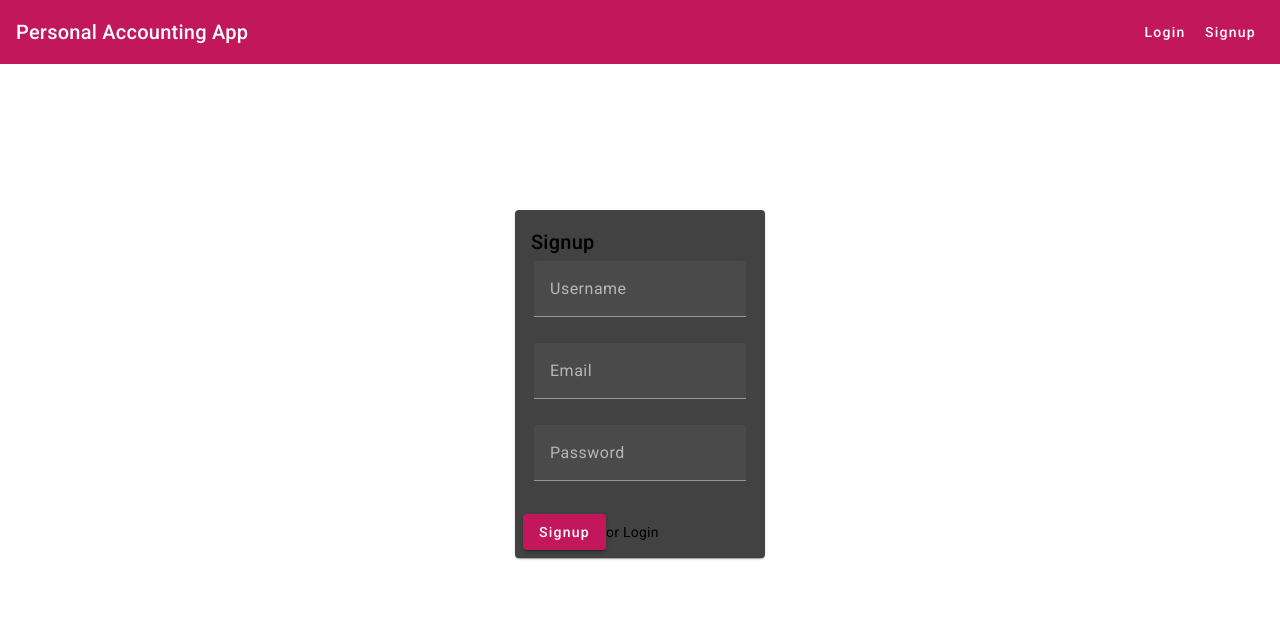
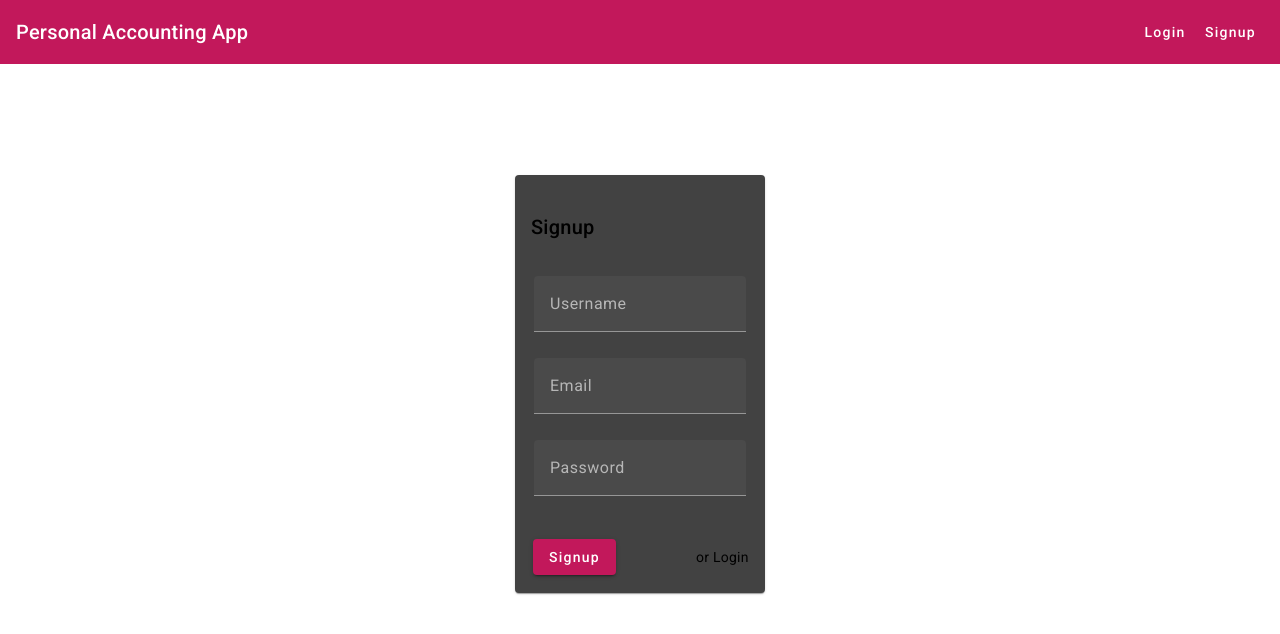
Before and after one commit to NiKoBoSTiCk/PersonalAccountingFrontend, an Angular app: page /signup in a window 1280 px wide. Shown: the top 634 px of the page. Built offline with nearby package versions, Linux system fonts and the light colour scheme.

Commit message:
final commit

```diff
--- a/src/app/components/login/login.component.css
+++ b/src/app/components/login/login.component.css
@@ -15,8 +15,8 @@
 
 .mat-card {
   display: flex;
-  justify-content: center; /* align horizontal */
-  align-items: center; /* align vertical */
+  justify-content: center;
+  align-items: center;
 }
 
 .mat-card-header {
--- a/src/app/components/signup/signup.component.css
+++ b/src/app/components/signup/signup.component.css
@@ -4,3 +4,25 @@
   justify-content: center;
   align-items: center;
 }
+
+.space_btn {
+  margin: 10px;
+}
+
+.space_label {
+  margin-left: 70px;
+}
+
+.mat-card {
+  display: flex;
+  justify-content: center;
+  align-items: center;
+}
+
+.mat-card-header {
+  margin-top: 20px;
+}
+
+.mat-card-content {
+  margin-top: 30px;
+}
--- a/src/app/components/signup/signup.component.html
+++ b/src/app/components/signup/signup.component.html
@@ -1,14 +1,14 @@
 <div class="main-div">
   <mat-card *ngIf="!isLoggedIn">
-    <mat-card-header>
+    <mat-card-header class="mat-card-header">
       <mat-card-title>Signup</mat-card-title>
     </mat-card-header>
-    <mat-card-content>
+    <mat-card-content class="mat-card-content">
       <form name="form" #f="ngForm">
         <table>
          <tr> <td>
            <mat-form-field>
-              <input matInput placeholder="Username" [(ngModel)]="form.username" minlength="8" type="username" name="username" required>
+              <input matInput placeholder="Username" [(ngModel)]="form.username" minlength="4" type="username" name="username" required>
            </mat-form-field>
          </td> </tr>
          <tr> <td>
@@ -28,9 +28,9 @@
     <div *ngIf="isSignupFailed">
       Signup Failed!
     </div>
-    <mat-card-actions>
-      <button mat-raised-button (click)="f.form.valid && onSubmit()" color="primary">Signup</button>
-      <mat-label [routerLink]="['/login']">or Login</mat-label>
+    <mat-card-actions class="mat-card-actions">
+      <button class="space_btn" mat-raised-button (click)="f.form.valid && onSubmit()" color="primary">Signup</button>
+      <mat-label class="space_label" [routerLink]="['/login']">or Login</mat-label>
     </mat-card-actions>
   </mat-card>
 </div>
--- a/src/app/components/signup/signup.component.ts
+++ b/src/app/components/signup/signup.component.ts
@@ -38,6 +38,7 @@ export class SignupComponent implements OnInit {
     this.isSignupFailed = false;
     this.authService.signup(username, email, password).subscribe({
       next: (data): void => {
+        try {
           let user: User = new User(
             data.token,
             data.username,
@@ -52,10 +53,12 @@ export class SignupComponent implements OnInit {
           void this.router.navigate(['/documents']).then((): void => {
             window.location.reload();
           });
-      },
-      error: (): void => {
+        }
+        catch (e) {
           this.isSignupFailed = true;
+          this.isLoggedIn = false;
           this.showSpinner = false;
+        }
       }
     });
   }
--- a/src/app/components/upload/upload.component.ts
+++ b/src/app/components/upload/upload.component.ts
@@ -2,7 +2,7 @@ import { Component, OnInit } from '@angular/core';
 import { DocumentService } from "../../services/document/document.service";
 import { TokenStorageService } from "../../services/token-storage/token-storage.service";
 import { DocumentInfo } from "../../models/documentInfo";
-import {Router} from "@angular/router";
+import { Router } from "@angular/router";
 
 @Component({
   selector: 'app-upload',
--- a/src/app/services/auth/auth.service.ts
+++ b/src/app/services/auth/auth.service.ts
@@ -8,7 +8,7 @@ import { catchError } from "rxjs/operators";
 })
 export class AuthService {
 
-  private authUrl = 'http://172.28.175.170:4000/api';
+  private authUrl = 'http://localhost:4000/api';
 
   constructor(private http: HttpClient) { }
 
--- a/src/app/services/document/document.service.ts
+++ b/src/app/services/document/document.service.ts
@@ -10,7 +10,7 @@ import { User } from "../../models/user";
   providedIn: 'root'
 })
 export class DocumentService {
-  private documentUrl: string = 'http://172.28.175.170:4000/api/documents';
+  private documentUrl: string = 'http://localhost:4000/api/documents';
   private user: User
 
   constructor(private http: HttpClient, private tokenStorageService: TokenStorageService) {
```
Also changed, not shown: package.json (+5 -4 lines), 2 other files (tests, documents, lock files or other folders). Lines whose indentation alone changed are shown as unchanged.
